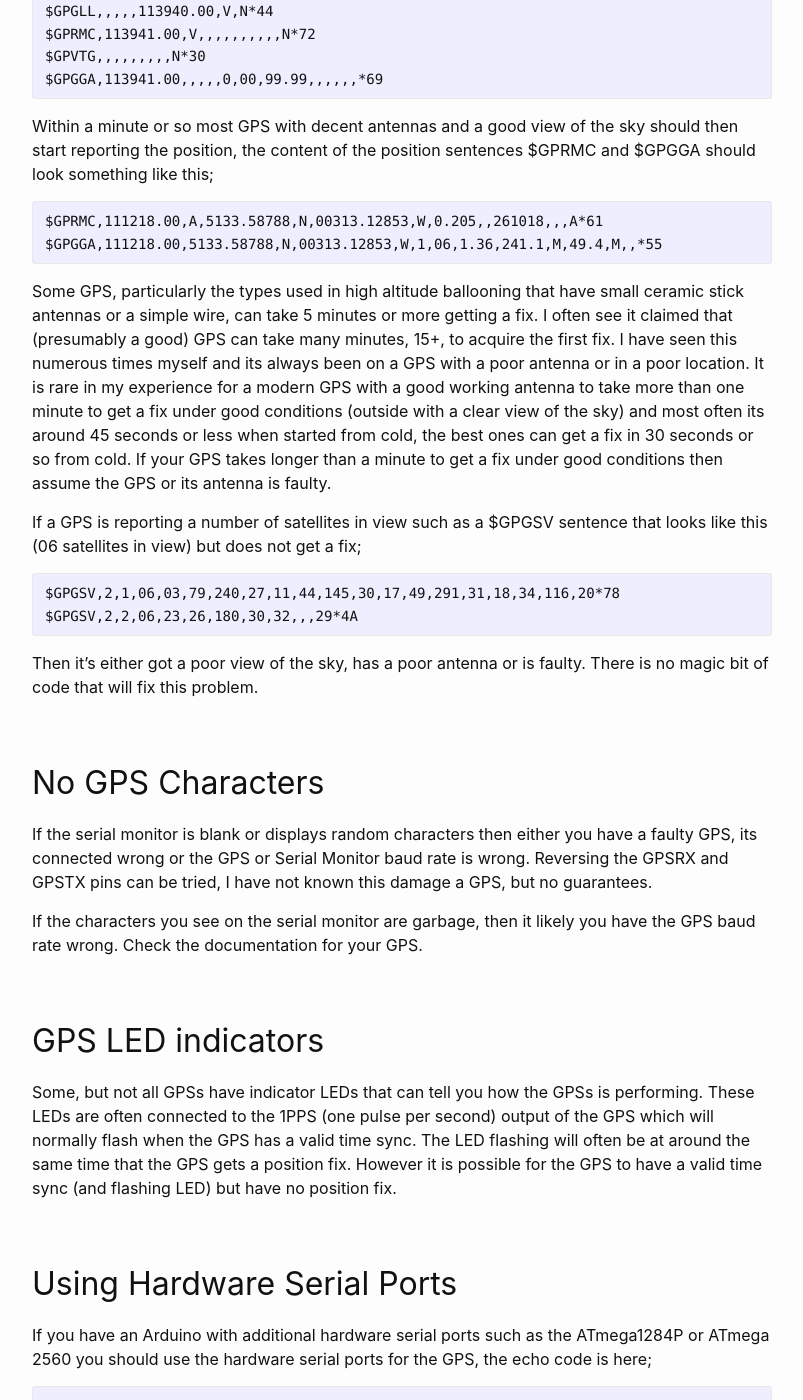
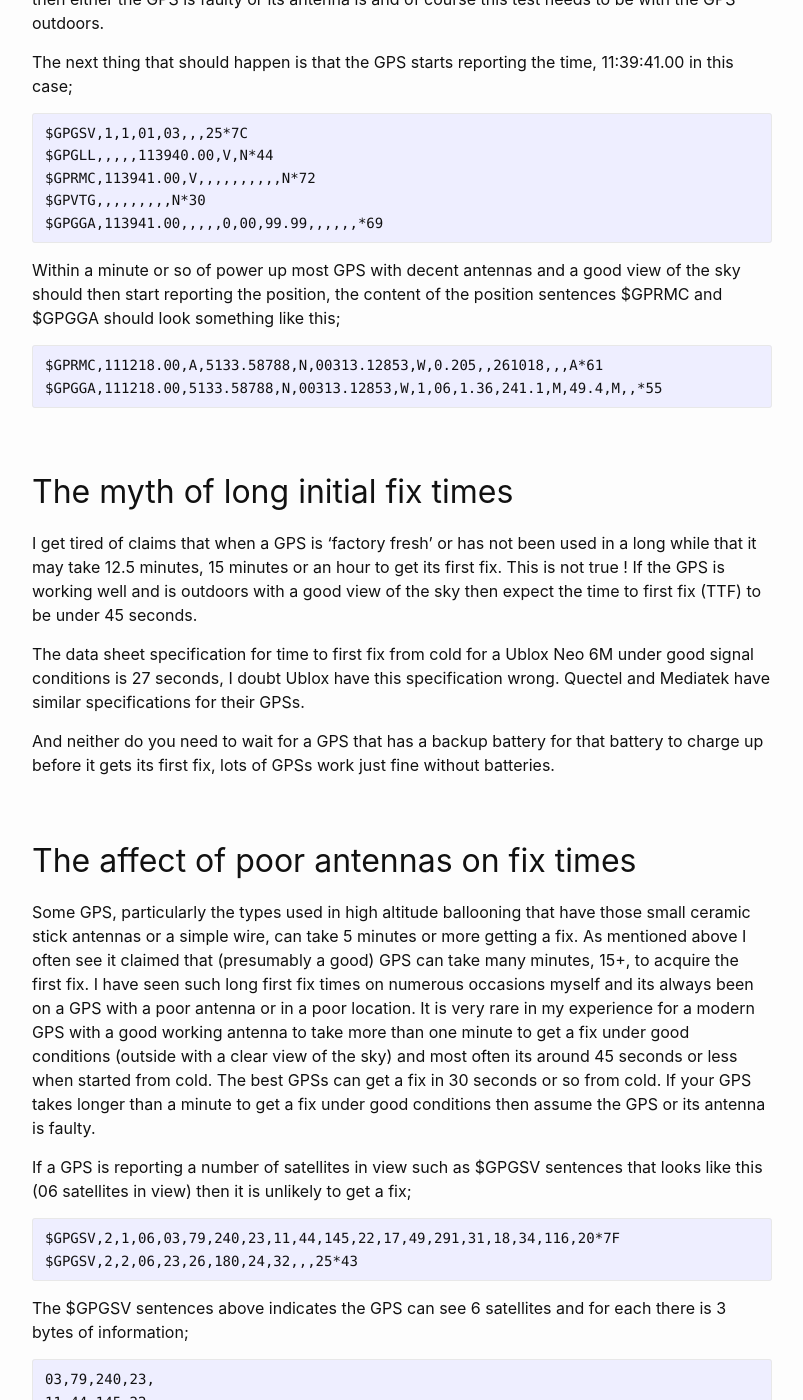
Before and after one commit to StuartsProjects/StuartsProjects.github.io, a Jekyll site: the page built from _posts/2018-10-01-My-GPS-does-not-work.md, in a window 1280 px wide and 1400 px high, scrolled down 3383 px. Shown: the whole window, without its empty margins (238-1041 px from the left). Built offline with Jekyll 4.4.1, drawn with Linux system fonts in a browser that asks for light colours; some of the changed text lies outside the part shown.

Commit message:
Update post

```diff
--- a/_posts/2018-10-01-My-GPS-does-not-work.md
+++ b/_posts/2018-10-01-My-GPS-does-not-work.md
@@ -3,39 +3,40 @@
 title: "My GPS does not work"
 ---
 
-On public forums, such as Arduino, I see a great many posts along the lines of 'My GPS does not work'. Most often constructors connect a GPS to an Arduino,  load up a complete application and find it does not work, there is no GPS location reported. Sometimes they do the sensible thing and load one of the simple examples that comes with an Arduino library, but still they find their GPS 'does not work'.
+On public forums, such as Arduino, I see a great many posts along the lines of 'My GPS does not work'. Most often constructors connect a GPS to an Arduino on their bench indoors, load up a complete application and find it does not work in that there is no GPS location reported. Sometimes they may load one of the simple examples that comes with an Arduino GPS library, but still they find their GPS 'does not work'.
 
-In approximate order this would be my summary of the reasons behind a GPS that 'does not work'
+In approximate order this would be my summary of the reasons behind a GPS that 'does not work';
 
 1. GPS is indoors
 2. GPS is connected incorrectly
 3. Arduino program uses the wrong GPS baud rate
-4. Arduino program is not correct
-5. GPS is faulty
-6. Arduino is faulty
+4. GPS or its antenna is faulty
+5. GPS is a fake
+6. Arduino program is not correct
+7. Arduino is faulty
 
-So the first troubleshooting step is to realise that the GPS will probably only work when it's outside with a good view of the sky. It matters little how much you think you want or need the GPS to work indoors, that it worked before indoors, or that someone else says it should work indoors; **take it outside !**
+The first troubleshooting step to fix a 'not working' GPS is to assume that the GPS will only work reliably when it's outside with a good and clear view of the sky. It matters not a jot how much you think you want or need the GPS to work indoors, that it worked before indoors or that someone else says it 'should' work indoors or 'should' work next to a window, save yourself and support forums a pile of wasted time and **take the GPS outside !**
 
-If that does not solve your 'not working GPS' try a simple GPS echo program such as listed below. This reads character from the GPS and sends them to the Arduino IDE serial monitor so you can see what the GPS is up to. **Remember to take your GPS outdoors**.
+If the GPS 'does not work' when you have taken it outside and left it for a couple of minutes try a simple GPS echo program such as listed below. This program reads character from the GPS and sends (echos) them to the Arduino IDE serial monitor so you can see what the GPS is actually up to, and of course **Remember to take your GPS outdoors !**.
 
-Arduinos such as the Pro Mini and UNO only have one hardware serial port so you will need to use software serial to read the GPS, using software serial is described first. If you have an Arduino IDE supported device such as Atmega1284P or ATmega2560 then these have two or more hardware serial ports and these should be used instead of software serial, see 'Using Hardware Serial Ports' toward the end of this guide.
+Arduinos such as the Pro Mini and UNO only have one hardware serial port so you will need to use software serial to read the GPS and using software serial is described first. If you have an Arduino IDE supported device such as Atmega1284P or ATmega2560 then these have two or more hardware serial ports and these hardware ports should be used instead of software serial, see 'GPS echo using Hardware Serial Ports' towards the end of this guide.
 
 ## 3.3V versus 5V logic GPSs and Arduinos
 
 Some Arduinos, such as the UNO and Mega2560 use 5V logic. A lot of the actual GPS devices are 3.3V logic but are supplied on boards (modules) that have circuitry to convert the GPSs 3.3V logic to 5V. There are too many different GPS modules out there to list and identify which are for 3.3V connection only and which are for 5V connection, make sure you check before buying or using a GPS.
 
-#### A GPS that is using 3.3V logic can be destroyed if you connect it to a 5V logic sytem such as UNO or Mega
+#### A GPS that is using 3.3V logic can be destroyed if you connect it to a 5V logic system such as UNO or Mega
 
 
-## Using Software Serial
+## GPS echo using Software Serial
 
-This test program uses software to emulate a hardware serial port. It is not as reliable as using a hardware serial port and at speeds of 38400 and upwards you can miss characters from the serial device (GPS). A lot of GPSs use 9600 baud and this is normally reliable under softwareserial. The program is below, it continuously reads each character from the GPS and prints it to the serial monitor.
+This test program uses software to emulate a hardware serial port. It is not as reliable as using a hardware serial port and at speeds of 38400 baud and upwards you can miss characters from the serial device (GPS). A lot of GPSs use 9600 baud and this is normally reliable under softwareserial. The program is below, it continuously reads each character sent by the GPS and prints it to the serial monitor.
 
 Note that software serial does not work on some Arduino pins. The full details of supported pins are found at this Internet link;
 
 [Software Serial Supported Pins](https://www.arduino.cc/en/Reference/softwareSerial)
 
-On a UNO, ProMicro or ATMega1284P you can use any available pins apart from 0 and 1, these are used for the serial monitor output. On the ATMega2560 you can only use these pins for software serial RX pin;
+On a UNO, Pro Mini or ATMega1284P you can use any available pins apart from 0 and 1, these are used for the serial monitor output. On the ATMega2560 you can only use these pins for the software serial RX pin;
 
 10,11,12,13,14,15,50,51,52,53,A8,A9,A10,A11,A12,A13,A14,A15.
 
@@ -74,7 +75,7 @@
     }
 
 <br><br>
-This first printout below is what the GPS output will typically look like for a GPS that has just been turned on, remember to configure the Arduino IDE Serial Monitor baud rate to 115200. See the heading 'No GPS Characters' below if you don't see this sort of printout;
+This first printout below is what the GPS output for a Ublox GPS will typically look like when the GPS has just been turned on, remember to configure the Arduino IDE Serial Monitor baud rate to 115200. See the heading 'No GPS Characters' below if you don't see this sort of consistent ASCII text printout;
 
 
     $GPTXT,01,01,02,u-blox ag - www.u-blox.com*50
@@ -101,9 +102,9 @@
     $GPGSA,A,1,,,,,,,,,,,,,99.99,99.99,99.99*30
 
 
-Note that the line reporting the satellites in view, the GPS sentence $GPGSV, has changed from $GPGSV,1,1,00\*79 (meaning no satellites in view)\ to  $GPGSV,1,1,01,03,,,19*73 which shows there is one satellite in view. The satellite is number 03 and the signal strength is 19, which is very weak. To eventually get a good GPS fix you will need several satellites in view with a signal strength of 25+.
+Note that the line reporting the satellites in view, the GPS sentence $GPGSV, has changed from $GPGSV,1,1,00\*79 (meaning no satellites in view) to  $GPGSV,1,1,01,03,,,19*73 which indicates there is one satellite in view. The satellite is number 03 and the signal strength is 19, which is very weak. To eventually get a good GPS fix you will need several satellites in view with a signal strength of 26+.
 
-If the $GPGSV sentence never moves from the no satellites in view output format (see above) then either the GPS is faulty or its antenna is.
+If the $GPGSV sentence never moves from the no satellites in view output format (see above) then either the GPS is faulty or its antenna is and of course this test needs to be with the GPS outdoors.
 
 The next thing that should happen is that the GPS starts reporting the time, 11:39:41.00 in this case;
 
@@ -113,33 +114,55 @@
     $GPVTG,,,,,,,,,N*30
     $GPGGA,113941.00,,,,,0,00,99.99,,,,,,*69
 
-Within a minute or so most GPS with decent antennas and a good view of the sky should then start reporting the position, the content of the position sentences $GPRMC and $GPGGA should look something like this;
+Within a minute or so of power up most GPS with decent antennas and a good view of the sky should then start reporting the position, the content of the position sentences $GPRMC and $GPGGA should look something like this;
 
     $GPRMC,111218.00,A,5133.58788,N,00313.12853,W,0.205,,261018,,,A*61
     $GPGGA,111218.00,5133.58788,N,00313.12853,W,1,06,1.36,241.1,M,49.4,M,,*55
 
+## The myth of long initial fix times
 
-Some GPS, particularly the types used in high altitude ballooning that have small ceramic stick antennas or a simple wire, can take 5 minutes or more getting a fix. I often see it claimed that (presumably a good) GPS can take many minutes, 15+, to acquire the first fix. I have seen this numerous times myself and its always been on a GPS with a poor antenna or in a poor location. It is rare in my experience for a modern GPS with a good working antenna to take more than one minute to get a fix under good conditions (outside with a clear view of the sky) and most often its around 45 seconds or less when started from cold, the best ones can get a fix in 30 seconds or so from cold. If your GPS takes longer than a minute to get a fix under good conditions then assume the GPS or its antenna is faulty.
+I get tired of claims that when a GPS is 'factory fresh' or has not been used in a long while that it may take 12.5 minutes, 15 minutes or an hour to get its first fix. This is not true ! If the GPS is working well and is outdoors with a good view of the sky then expect the time to first fix (TTF) to be under 45 seconds.
 
-If a GPS is reporting a number of satellites in view such as a $GPGSV  sentence that looks like this (06 satellites in view) but does not get a fix;
+The data sheet specification for time to first fix from cold for a Ublox Neo 6M under good signal conditions is 27 seconds, I doubt Ublox have this specification wrong. Quectel and Mediatek have similar specifications for their GPSs.
 
-    $GPGSV,2,1,06,03,79,240,27,11,44,145,30,17,49,291,31,18,34,116,20*78
-    $GPGSV,2,2,06,23,26,180,30,32,,,29*4A
+And neither do you need to wait for a GPS that has a backup battery for that battery to charge up before it gets its first fix, lots of GPSs work just fine without batteries.
 
-Then it's either got a poor view of the sky, has a poor antenna or is faulty. There is no magic bit of code that will fix this problem.
+
+## The affect of poor antennas on fix times
+
+Some GPS, particularly the types used in high altitude ballooning that have those small ceramic stick antennas or a simple wire, can take 5 minutes or more getting a fix. As mentioned above I often see it claimed that (presumably a good) GPS can take many minutes, 15+, to acquire the first fix. I have seen such long first fix times on numerous occasions myself and its always been on a GPS with a poor antenna or in a poor location. It is very rare in my experience for a modern GPS with a good working antenna to take more than one minute to get a fix under good conditions (outside with a clear view of the sky) and most often its around 45 seconds or less when started from cold. The best GPSs can get a fix in 30 seconds or so from cold. If your GPS takes longer than a minute to get a fix under good conditions then assume the GPS or its antenna is faulty.
+
+If a GPS is reporting a number of satellites in view such as $GPGSV  sentences that looks like this (06 satellites in view) then it is unlikely to get a fix;
+
+    $GPGSV,2,1,06,03,79,240,23,11,44,145,22,17,49,291,31,18,34,116,20*7F
+    $GPGSV,2,2,06,23,26,180,24,32,,,25*43
+
+The  $GPGSV sentences above indicates the GPS can see 6 satellites and for each there is 3 bytes of information;
+
+	03,79,240,23,
+	11,44,145,22,
+	17,49,291,31,
+	18,34,116,20
+	23,26,180,24,
+	32,,,25
+
+The data is in order, satellite number, elevation, azimuth, signal to noise ratio (SNR).
+
+The threshold for reliable download of data from the GPS satellite is an SNR of around 26. To get a quick first fix you need at least 4 satellites reporting SNRs of 30 or above. In the list above the SNRs are 23,22,31,20,24 so only one satellite (no. 17) has a decent SNR (30). This GPS might never get a fix with so many weak signals. This GPS has either got a poor view of the sky, has a poor antenna or is faulty. There is no magic bit of code that will fix this problem.
+
 
 ## No GPS Characters
 
 If the serial monitor is blank or displays random characters then either you have a faulty GPS, its connected wrong or the GPS or Serial Monitor baud rate is wrong. Reversing the GPSRX and GPSTX pins can be tried, I have not known this damage a GPS, but no guarantees.
 
-If the characters you see on the serial monitor are garbage, then it likely you have the GPS baud rate wrong. Check the documentation for your GPS.
+If the characters you see on the serial monitor are garbage, then it likely you have the GPS or serial monitor baud rate wrong. Check the documentation for your GPS.
 
 ## GPS LED indicators
 
-Some, but not all GPSs have indicator LEDs that can tell you how the GPSs is  performing. These LEDs are often connected to the 1PPS (one pulse per second) output of the GPS which will normally flash when the GPS has a valid time sync. The LED flashing will often be at around the same time that the GPS gets a position fix. However it is possible for the GPS to have a valid time sync (and flashing LED) but have no position fix.
+Some, but not all GPSs have indicator LEDs that can tell you how the GPSs is  performing. These LEDs are often connected to the 1PPS (one pulse per second) output of the GPS which will normally flash when the GPS has a valid time sync. The LED flashing will often be at around the same time that the GPS gets a position fix. However it is possible for the GPS to have a valid time sync (and thus flashing LED) but have no position fix.
 
 
-## Using Hardware Serial Ports
+## GPS echo using Hardware Serial Ports
 If you have an Arduino with additional hardware serial ports such as the ATmega1284P or ATmega 2560 you should use the hardware serial ports for the GPS, the echo code is here;
 
     //Simple_HardwareSerial_GPS_Echo
@@ -187,33 +210,38 @@
 
 ## GPS Hot fix mode
 
-Its a fact of life that GPSs consume a lot of power and this can be an issue if extended long term operation from small batteries is required, so for a portable GPS tracker. As an example I measured the current consumption of some different GPS as they are acquiring their first fix. When the GPS does get a fix the running current consumption can drop to about half the values shown (on average) but for the purposes of comparison the fist fix current is shown, If the software standby\backup current of the GPS is known it is in brackets.
+Its a fact of life that GPSs consume a lot of power and this can be an issue if extended long term operation from small batteries is required, say for a portable GPS tracker. As an example I measured the current consumption of some different GPS as they are acquiring their first fix from cold. When the GPS does get a fix the running current consumption can drop to about half the values shown (on average) but for the purposes of comparison the first fix current is shown, If the software standby\backup current of the GPS is known it is in brackets.
 
     UBLOX NEO 6M Bare module 60mA - 63mA (56uA)
     UBLOX NEO 6M Breakout board 57mA - 70mA (7mA)
     Beitian BN220 (UbloxM8) Breakout 52mA - 58mA (7.5mA)
-    UBLOX 8 Breakout (?) 49mA - 58mA
-    UBLOX 8N Breakout (?) 46mA - 52mA
+    UBLOX 8 Breakout 49mA - 58mA
+    UBLOX 8N Breakout 46mA - 52mA
     UBLOX MAX8Q Bare module 25mA - 27mA (19uA)
     GlobalTop PA6H 21mA - 23mA
     Quectel L80 18 - 20mA (1mA)
 
 
-To use the UBLOX NEO 6M as an example, and they are popular and quite cheap on eBay, then at average 60mA if run continuously in a tracker powered by AA Alkalines, the batteries would only last about 48 hours, and that is just running the GPS.
+To use the UBLOX NEO 6M as an example, and they are popular and cheap on eBay, then at an average current of 60mA if run continuously in a tracker powered by AA Alkalines, the batteries would only last about 48 hours, and that is just running the GPS.
 
 When first turned on the GPS needs to download the GPS Almanac and ephemeris information so it knows the information on the GPS satellites in order to calculate a position. This download takes a while and is the reason the GPS can take a minute or so to get a first fix.
 
-Download of the entire catalogue can take a bit longer than one minute, so when first turned on its a good idea to let the GPS run for a few minutes. After this period, provided the GPS has a backup facility you can turn off the main power to the GPS and it will retain the Almanac and ephemeris information. When the power to the GPS is turned back on, then it can quickly check the satellites and acquire a new fix in 5 seconds or so. This is obviously more power efficient than running the GPS all the time.
+Download of the data for all satellites in view can take a bit longer than one minute, so when first turned on from cold its a good idea to let the GPS run for a few minutes. After this period, provided the GPS has a backup facility you can turn off the main power to the GPS and it will retain the Almanac and ephemeris information. When the power to the GPS is then turned back on, then it can quickly check the satellites and acquire a new fix in 5 seconds or so. This is obviously more power efficient than running the GPS all the time.
 
-However the satellites the GPS receiver can see are moving across the sky and from time to time the GPS will need to download updated Almanac and ephemeris data which takes time. To see the effect I set up a tracker to read a GPS, wait for a new fix, then transmit the fix and the GPS on time to a remote receiver. I set to power on\off time of the GPS to 10 minutes and plotted the results over 24 hours. The results for a range of GPS are in the **GPS performance comparisons** folder in this repository.
+However the satellites the GPS receiver can see are moving across the sky and from time to time the GPS will need to download updated Almanac and ephemeris data which takes time, so the hot fix time will vary. To see the effect I set up a tracker to read a GPS, wait for a new fix, then transmit the fix and the GPS hot fix time to a remote receiver. I set the GPS to be powered on once every 10 minutes and plotted the hot fix times over 24 hours. The average fix times results for a Quectel L80 GPS were;
 
-By adding up all the fix times over 24 hours I was able to calculate how much power the one GPS was using in one day, this was around 17mAhr per day, quite an improvement over the 432mAhr that would be used if the GPS was powered on all the time.
 
-## Myth Buster
+<br><br>
 
-I have lost count of the number of times I have seen it said that a new GPS can take up to 10minutes, 20minutes, 2 hours etc to get its first fix. This is nonsense. A factory fresh GPS from cold, with a good view of the sky will get a first fix in somewhere between 35 and 45 seconds on average. If the GPS takes longer than this for a first fix, it or it's antenna are faulty. I certainly have seen GPSs take longer than a minute to get a fix and in every case you can see weak or very weak signals reported in the GPVTG sentence. Weak signals have one cause, a poor location, a faulty GPS or a poor antenna.
+![Picture 1](Pictures/8F.jpg)
+
+<br><br>
+
+
+The average power used by the GPS in 24 hours was 17.5mAhr, versus 500mAhr if the GPS had been run continuously.
 
 <br><br>
 
 ## Stuart Robinson
 ## October 2018
+## Update August 2021
```
